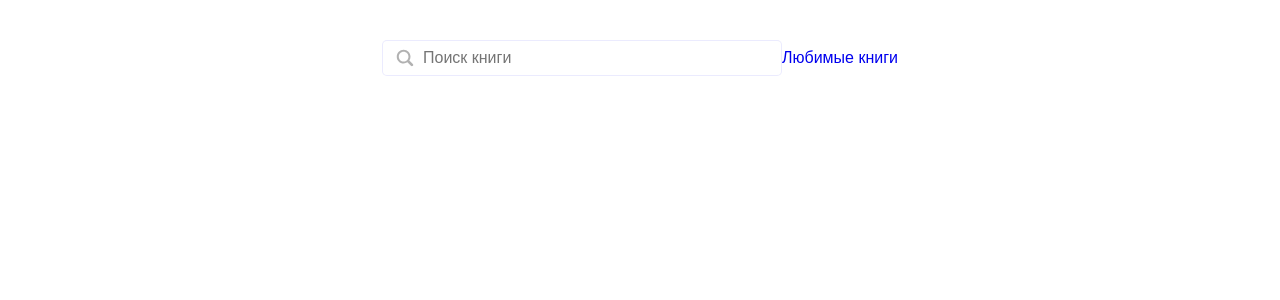
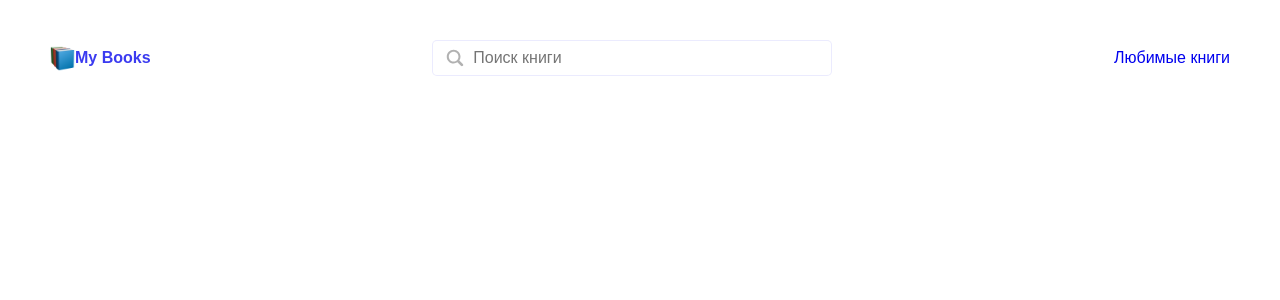
Before and after one commit to MaxShelest88/books-app, a React (Create React App) app: page / in a window 1280 px wide. Shown: the top 300 px of the page. Built offline with nearby package versions, Linux system fonts and the light colour scheme.

Commit message:
added logo

```diff
--- a/src/components/Header/Header.module.scss
+++ b/src/components/Header/Header.module.scss
@@ -1,4 +1,4 @@
-
+@import "../../scss/variables";
 
 .header {
   padding: 40px 0;
@@ -6,10 +6,22 @@
   .container {
     display: flex;
     align-items: center;
-    justify-content: center;
+    justify-content: space-between;
 	 @media (max-width: 768px) {
 		 flex-direction: column;
 	 }
   }
 
 }
+.logoimage{
+	width: 25px;
+}
+
+.logo {
+	display: flex;
+	align-items: center;
+	span{
+		color: $mainColor;
+		font-weight: 700;
+	}
+}
--- a/src/components/Header/Header.tsx
+++ b/src/components/Header/Header.tsx
@@ -3,6 +3,7 @@ import { Link } from 'react-router-dom';
 import Input from '../UI/Input/Input';
 import s from './Header.module.scss';
 import { useLocation } from 'react-router-dom';
+import icon from '../../assets/icons/books-icon.png';
 
 export default function Header() {
   const { pathname } = useLocation();
@@ -10,6 +11,11 @@ export default function Header() {
   return (
     <header className={s.header}>
       <div className={s.container}>
+        <Link to="/">
+          <div className={s.logo}>
+            <img className={s.logoimage} src={icon} alt="Logo" /> <span>My Books</span>
+          </div>
+        </Link>
         <Input />
         {pathname !== '/favorite' && <Link to="/favorite">Любимые книги</Link>}
       </div>
```
